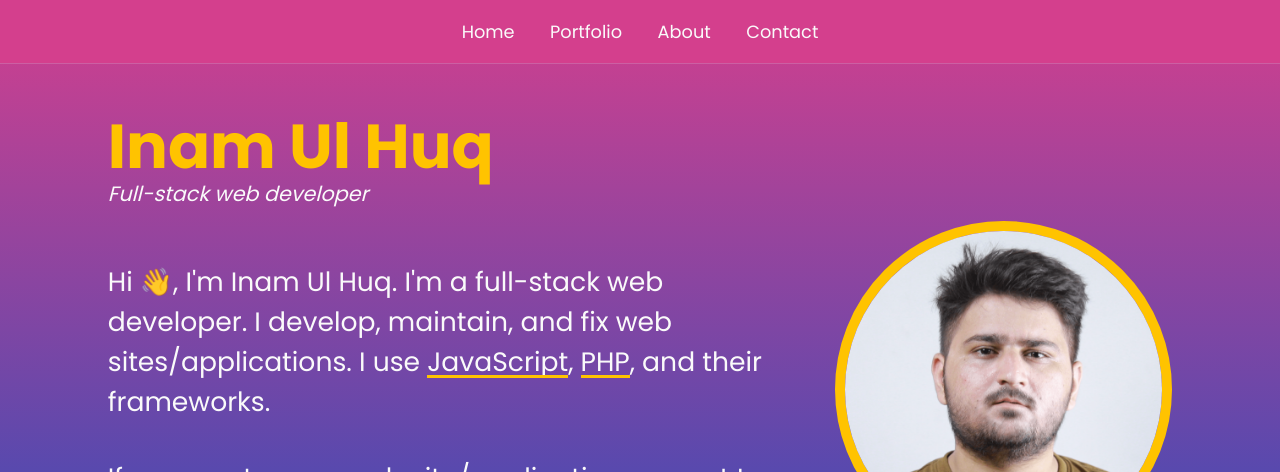
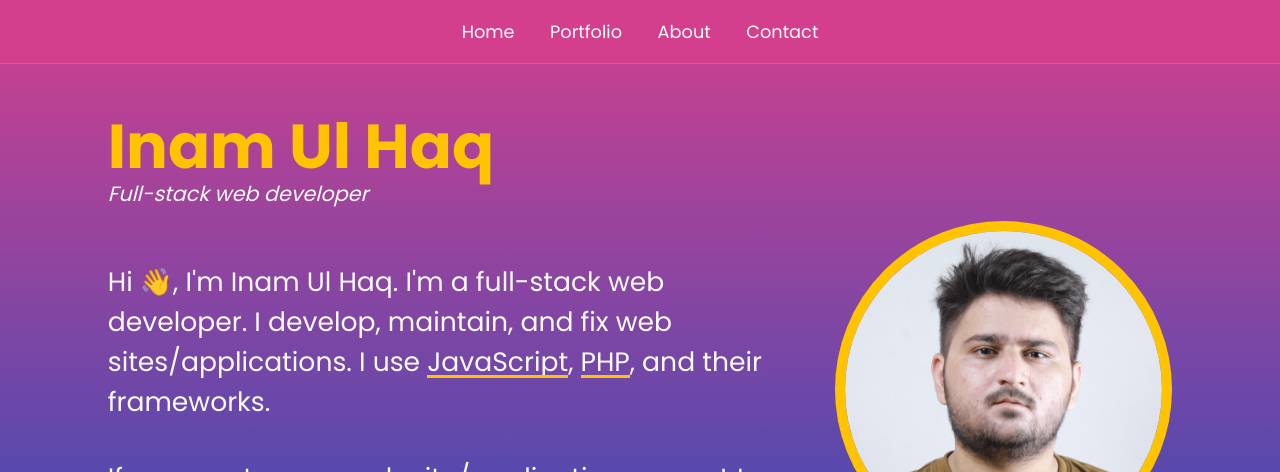
Before and after one commit to Inambe/inambe-webpage, a React (Create React App) app: page / in a window 1280 px wide. Shown: the top 472 px of the page. Built offline with nearby package versions, Linux system fonts and the light colour scheme.

Commit message:
change name

```diff
--- a/public/index.html
+++ b/public/index.html
@@ -7,7 +7,7 @@
 		<meta name="theme-color" content="#000000" />
 		<meta
 			name="description"
-			content="Inam ul huq is a full-stack web developer and tech enthusiast."
+			content="Inam Ul Haq is a full-stack web developer and tech enthusiast."
 		/>
 		<link rel="apple-touch-icon" href="%PUBLIC_URL%/logo192.png" />
 		<!--
@@ -24,7 +24,7 @@
       work correctly both with client-side routing and a non-root public URL.
       Learn how to configure a non-root public URL by running `npm run build`.
     -->
-		<title>Inam Ul Huq</title>
+		<title>Inam Ul Haq</title>
 	</head>
 	<body>
 		<noscript>You need to enable JavaScript to run this app.</noscript>
--- a/src/components/hero.js
+++ b/src/components/hero.js
@@ -11,10 +11,10 @@ function Hero() {
     return (
         <div className="hero">
             <div className="hero-intro">
-                <h1>Inam Ul Huq</h1>
+                <h1>Inam Ul Haq</h1>
                 <h3>Full-stack web developer</h3>
                 <p>
-                    Hi 👋, I'm Inam Ul Huq. I'm a full-stack web developer. I
+                    Hi 👋, I'm Inam Ul Haq. I'm a full-stack web developer. I
 					develop, maintain, and fix web sites/applications. I use{" "}
                     <A
                         href="https://en.wikipedia.org/wiki/JavaScript"
@@ -39,7 +39,7 @@ function Hero() {
                 </Link>
             </div>
             <div className="hero-portrait">
-                <Img src={portrait} alt="Inam Ul Huq" />
+                <Img src={portrait} alt="Inam Ul Haq" />
             </div>
         </div>
     );
--- a/src/pages/aboutPage.js
+++ b/src/pages/aboutPage.js
@@ -28,7 +28,7 @@ function AboutPage() {
 				<Row>
 					<Col>
 						<p>
-							Hi <span>👋</span>, I'm Inam ul huq, a full-stack
+							Hi <span>👋</span>, I'm Inam Ul Haq, a full-stack
 							web developer and tech enthusiast. I develop,
 							maintain, and fix web sites/applications.
 						</p>
@@ -43,7 +43,7 @@ function AboutPage() {
 						</p>
 					</Col>
 					<Col md={3}>
-						<Img src={Portrait} alt="Inam Ul Huq" />
+						<Img src={Portrait} alt="Inam Ul Haq" />
 					</Col>
 				</Row>
 			</div>
```
